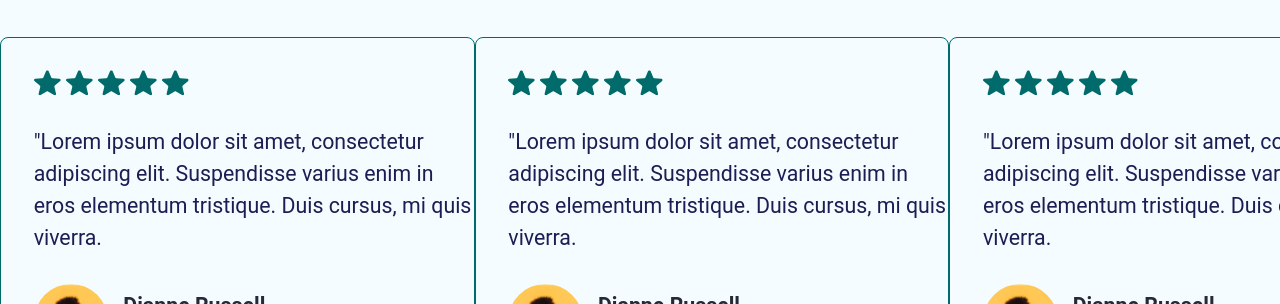
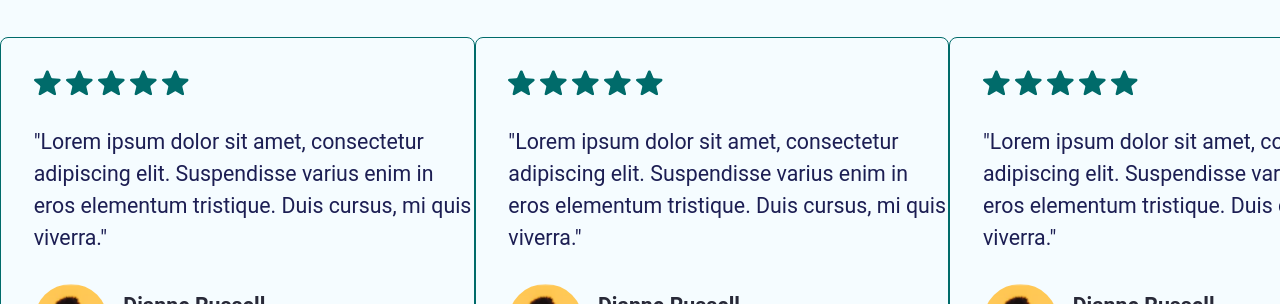
Before and after one commit to ilhomxabibullayevvv/portfolio, a Next.js app: page / in a window 1280 px wide. Shown: the part 3880-4184 px from the top of the page. Built offline with nearby package versions, Linux system fonts and the light colour scheme.

Commit message:
Fix: escape quotes in Clients component

```diff
--- a/src/components/clients/index.js
+++ b/src/components/clients/index.js
@@ -1,4 +1,5 @@
 import "./style.css"
+
 export default function Clients() {
     return (
         <section className="clients">
@@ -8,7 +9,7 @@ export default function Clients() {
                 <div className="clients__content">
                     <div className="clients__card">
                         <img className="clients__icon" src="/stars.svg" alt="" />
-                        <p className="clients__descraption">"Lorem ipsum dolor sit amet, consectetur adipiscing elit. Suspendisse varius enim in eros elementum tristique. Duis cursus, mi quis viverra.</p>
+                        <p className="clients__descraption">&quot;Lorem ipsum dolor sit amet, consectetur adipiscing elit. Suspendisse varius enim in eros elementum tristique. Duis cursus, mi quis viverra.&quot;</p>
                         <div className="clients__content2">
                             <img className="clients__img" src="/icon.png" alt="" />
                             <div className="clients__content3">
@@ -19,7 +20,7 @@ export default function Clients() {
                     </div>
                     <div className="clients__card">
                         <img className="clients__icon" src="/stars.svg" alt="" />
-                        <p className="clients__descraption">"Lorem ipsum dolor sit amet, consectetur adipiscing elit. Suspendisse varius enim in eros elementum tristique. Duis cursus, mi quis viverra.</p>
+                        <p className="clients__descraption">&quot;Lorem ipsum dolor sit amet, consectetur adipiscing elit. Suspendisse varius enim in eros elementum tristique. Duis cursus, mi quis viverra.&quot;</p>
                         <div className="clients__content2">
                             <img className="clients__img" src="/icon.png" alt="" />
                             <div className="clients__content3">
@@ -30,7 +31,7 @@ export default function Clients() {
                     </div>
                     <div className="clients__card">
                         <img className="clients__icon" src="/stars.svg" alt="" />
-                        <p className="clients__descraption">"Lorem ipsum dolor sit amet, consectetur adipiscing elit. Suspendisse varius enim in eros elementum tristique. Duis cursus, mi quis viverra.</p>
+                        <p className="clients__descraption">&quot;Lorem ipsum dolor sit amet, consectetur adipiscing elit. Suspendisse varius enim in eros elementum tristique. Duis cursus, mi quis viverra.&quot;</p>
                         <div className="clients__content2">
                             <img className="clients__img" src="/icon.png" alt="" />
                             <div className="clients__content3">
```
